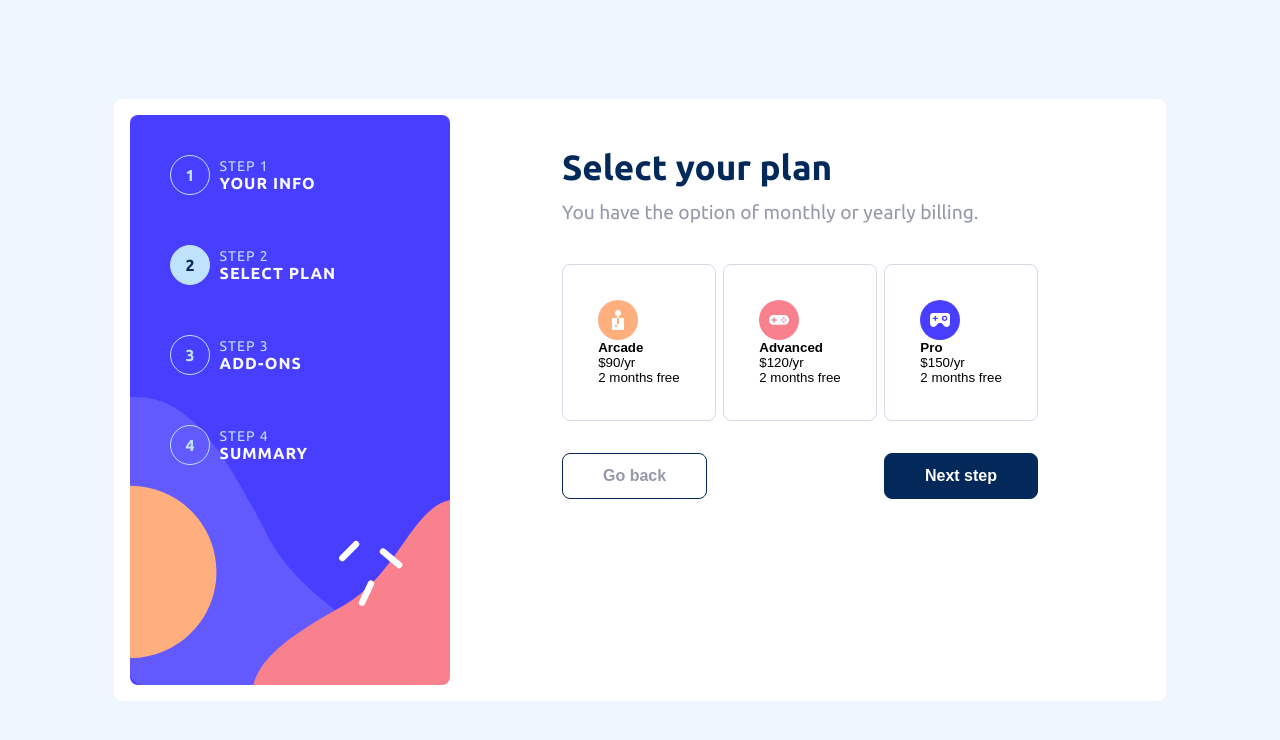
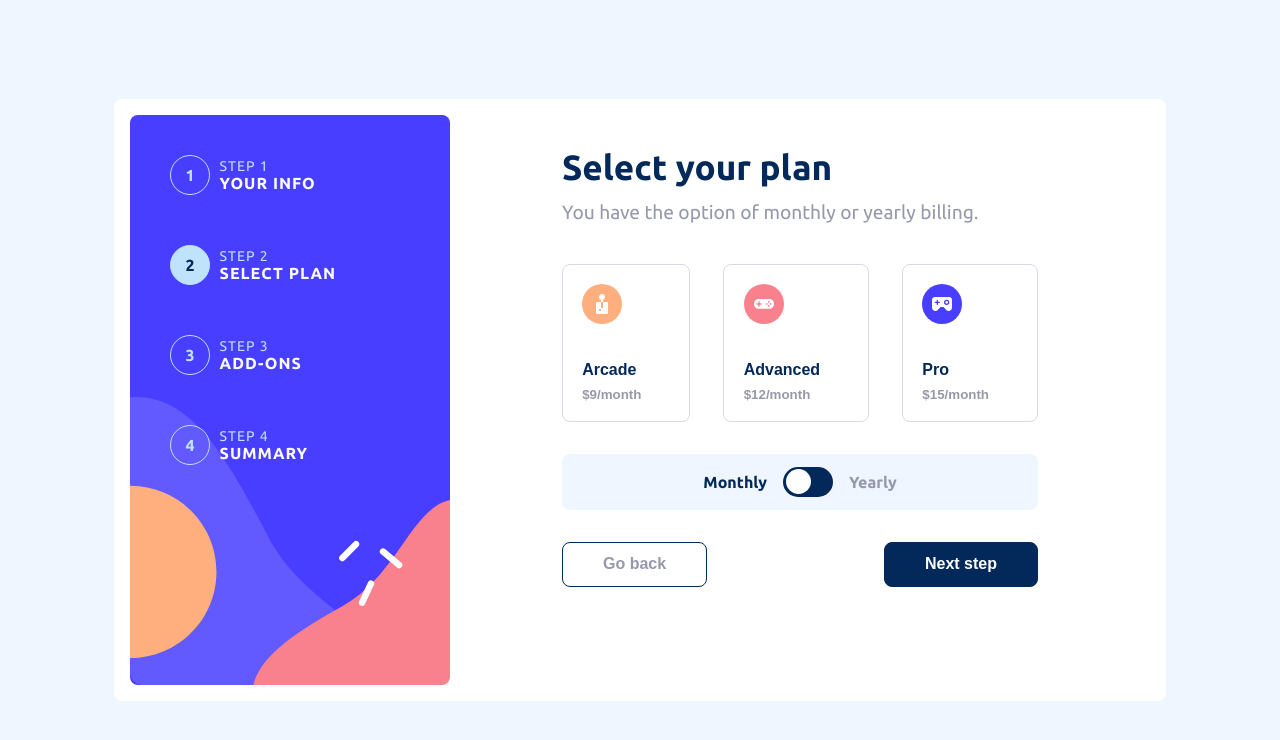
Before and after one commit to eduardosgn/multistep-form, a React (Vite) app: page / in a window 1280 px wide. Both pictures are taken after a click on the button "Next step". Shown: the top 740 px of the page. Built offline with nearby package versions, Linux system fonts and the light colour scheme.

Commit message:
Step 2 completo

```diff
--- a/src/components/formSteps/FormStep1/FormStep1.jsx
+++ b/src/components/formSteps/FormStep1/FormStep1.jsx
@@ -18,8 +18,6 @@ const {
 const Container = styled.section`
     margin-top: 2rem;
 `;
-
-const Form = styled.form``;
 
 const FormGroup = styled.div`
     display: flex;
@@ -74,7 +72,6 @@ export default function FormStep1() {
 
                 <Subtitle>Please provide your name, e-mail address and phone number.</Subtitle>
 
-                <Form>
                 <FormGroup>
                     <label htmlFor="name">Name</label>
                     <input
@@ -105,7 +102,6 @@ export default function FormStep1() {
                         required
                     />
                 </FormGroup>
-                </Form>
             </Container>
         </m.section>
     );
--- a/src/components/formSteps/FormStep2.jsx
+++ b/src/components/formSteps/FormStep2.jsx
@@ -6,6 +6,9 @@ import arcadeIcon from '../../assets/images/icon-arcade.svg';
 import advancedIcon from '../../assets/images/icon-advanced.svg';
 import proIcon from '../../assets/images/icon-pro.svg';
 import * as pallete from '../style/StyledVars.js';
+import { useState } from 'react';
+import { useContext } from 'react';
+import FormInfoContext from '../../context/form-info/FormInfoContext';
 
 const {
     marine_blue,
@@ -31,6 +34,7 @@ const OptionsContainer = styled.div`
     display: flex;
     justify-content: space-between;
     margin-bottom: 2rem;
+    gap: 10px;
 `;
 
 const OptionButton = styled.button`
@@ -40,8 +44,33 @@ const OptionButton = styled.button`
     background: ${ white };
     border: 1px solid ${ light_gray };
     border-radius: 8px;
-    padding: 2.2rem;
+    padding: 1.2rem 3rem 1.2rem 1.2rem;
     transition: all .2s ease-in-out;
+
+    @media (max-width: 900px) {
+        padding: 1.2rem 1.8rem 1.2rem 1.2rem;
+    }
+
+    > img {
+        margin-bottom: 2.3rem;
+    }
+
+    > h4 {
+        color: ${ marine_blue };
+        font-size: 1rem;
+        margin-bottom: .5rem;
+    }
+
+    > p {
+        font-weight: bold;
+        color: ${ cool_gray };
+    }
+
+    > span {
+        font-size: 12px;
+        color: ${ marine_blue };
+        margin-top: .5rem;
+    }
 
     &:hover {
         border: 1px solid ${ purplish_blue };
@@ -51,10 +80,68 @@ const OptionButton = styled.button`
     &:focus {
         border: 1px solid ${ purplish_blue };
         background: ${ magnolia };
+        box-shadow: 0px 0px 27px -13px rgba(2,41,90,1);
+        transform: scale(1.02);
+    }
+`;
+
+const ToggleContainer = styled.div`
+    min-width: 100%;
+    background: ${ magnolia };
+    display: flex;
+    align-items: center;
+    justify-content: center;
+    gap: 1rem;
+    padding: .8rem 0;
+    margin-bottom: 2rem;
+    border-radius: 8px;
+`;
+
+const Toggle = styled.div`
+    width: 50px;
+    height: 30px;
+    background: ${ marine_blue };
+    cursor: pointer;
+    position: relative;
+    border-radius: 30px;
+
+    > div {
+        width: 25px;
+        height: 25px;
+        position: absolute;
+        border-radius: 50%;
+        background: ${ white };
+        left: 3px;
+        bottom: 3px;
+        transition: all .2s ease-in-out;
+    }
+
+    > .toggleLeft {
+        transform: translateX(0);
+    }
+
+    > .toggleRight {
+        transform: translateX(19px);
+    }
+`;
+
+const ToggleTitle = styled.p`
+    font-weight: bold;
+
+    > .activeBillingType {
+        color: ${ marine_blue }
+    }
+
+    > .inactiveBillingType {
+        color: ${ cool_gray }
     }
 `;
 
 export default function FormStep2() {
+    const [toggleBillingDates, setToggleBillingDates] = useState(true);
+
+    const { dispatch } = useContext(FormInfoContext);
+
     return (
         <m.section
             initial={{ opacity: 0, y: '5px' }}
@@ -64,29 +151,67 @@ export default function FormStep2() {
         >
             <Container>
                 <Title>Select your plan</Title>
+
                 <Subtitle>You have the option of monthly or yearly billing.</Subtitle>
+
+                {toggleBillingDates === true ? (
+                    <OptionsContainer>
+                        <OptionButton type="button" onFocus={() => dispatch({ type: 'ARCADE_MONTH' })}>
+                            <img src={arcadeIcon} alt="Arcade" />
+                            <h4>Arcade</h4>
+                            <p>$9/month</p>
+                        </OptionButton>
+
+                        <OptionButton type="button" onFocus={() => dispatch({ type: 'ADVANCED_MONTH' })}>
+                            <img src={advancedIcon} alt="Arcade" />
+                            <h4>Advanced</h4>
+                            <p>$12/month</p>
+                        </OptionButton>
+
+                        <OptionButton type="button" onFocus={() => dispatch({ type: 'PRO_MONTH' })}>
+                            <img src={proIcon} alt="Arcade" />
+                            <h4>Pro</h4>
+                            <p>$15/month</p>
+                        </OptionButton>
+                    </OptionsContainer>
+                ) : (
                     <OptionsContainer>
                         <OptionButton type="button">
                             <img src={arcadeIcon} alt="Arcade" />
                             <h4>Arcade</h4>
-                        <p>$90/yr</p>
+                            <p>$90/year</p>
                             <span>2 months free</span>
                         </OptionButton>
 
                         <OptionButton type="button">
                             <img src={advancedIcon} alt="Arcade" />
                             <h4>Advanced</h4>
-                        <p>$120/yr</p>
+                            <p>$120/year</p>
                             <span>2 months free</span>
                         </OptionButton>
 
                         <OptionButton type="button">
                             <img src={proIcon} alt="Arcade" />
                             <h4>Pro</h4>
-                        <p>$150/yr</p>
+                            <p>$150/year</p>
                             <span>2 months free</span>
                         </OptionButton>
                     </OptionsContainer>
+                )}
+
+                <ToggleContainer>
+                    <ToggleTitle>
+                        <p className={ toggleBillingDates ? 'activeBillingType' : 'inactiveBillingType' }>Monthly</p>
+                    </ToggleTitle>
+
+                    <Toggle onClick={() => setToggleBillingDates(!toggleBillingDates)}>
+                        <div className={ toggleBillingDates ? 'toggleLeft' : 'toggleRight' }></div>
+                    </Toggle>
+
+                    <ToggleTitle>
+                        <p className={ !toggleBillingDates ? 'activeBillingType' : 'inactiveBillingType' }>Yearly</p>
+                    </ToggleTitle>
+                </ToggleContainer>
             </Container>
         </m.section>
     );
--- a/src/context/form-info/FormInfoContext.jsx
+++ b/src/context/form-info/FormInfoContext.jsx
@@ -1,4 +1,4 @@
-import { createContext, useContext, useReducer, useState } from "react";
+import { createContext, useReducer } from "react";
 import FormInfoReducer from './FormInfoReducer';
 
 const FormInfoContext = createContext();
@@ -7,7 +7,17 @@ export const FormInfoProvider = ({ children }) => {
     const initialState = {
         name: '',
         email: '',
-        phoneNumber: ''
+        phoneNumber: '',
+        monthly: {
+            arc: false,
+            adv: false,
+            pro: false,
+        },
+        yearly: {
+            arc: false,
+            adv: false,
+            pro: false
+        }
     };
 
     const [state, dispatch] = useReducer(FormInfoReducer, initialState);
--- a/src/context/form-info/FormInfoReducer.js
+++ b/src/context/form-info/FormInfoReducer.js
@@ -22,6 +22,74 @@ const infoReducer = (state, action) => {
                 ...state,
                 phoneNumber: action.payload
             }
+        case 'ARCADE_MONTH':
+            return {
+                ...state,
+                monthly: {
+                    arc: true,
+                    adv: false,
+                    pro: false
+                }
+            }
+        case 'ADVANCED_MONTH':
+            return {
+                ...state,
+                monthly: {
+                    arc: false,
+                    adv: true,
+                    pro: false
+                }
+            }
+        case 'PRO_MONTH':
+            return {
+                ...state,
+                monthly: {
+                    arc: false,
+                    adv: false,
+                    pro: true
+                }
+            }
+        case 'ARCADE_YEAR':
+            return {
+                ...state,
+                yearly: {
+                    arc: true,
+                    adv: false,
+                    pro: false
+                }
+            }
+        case 'ADVANCED_YEAR':
+            return {
+                ...state,
+                yearly: {
+                    arc: false,
+                    adv: true,
+                    pro: false
+                }
+            }
+        case 'PRO_YEAR':
+            return {
+                ...state,
+                yearly: {
+                    arc: false,
+                    adv: false,
+                    pro: true
+                }
+            }
+        case 'RESET_PLAN_VALUES':
+            return {
+                ...state,
+                monthly: {
+                    arc: false,
+                    adv: false,
+                    pro: false
+                },
+                yearly: {
+                    arc: false,
+                    adv: false,
+                    pro: false
+                }
+            }
         default:
             return state
     };
```
Lines whose indentation alone changed are shown as unchanged.
